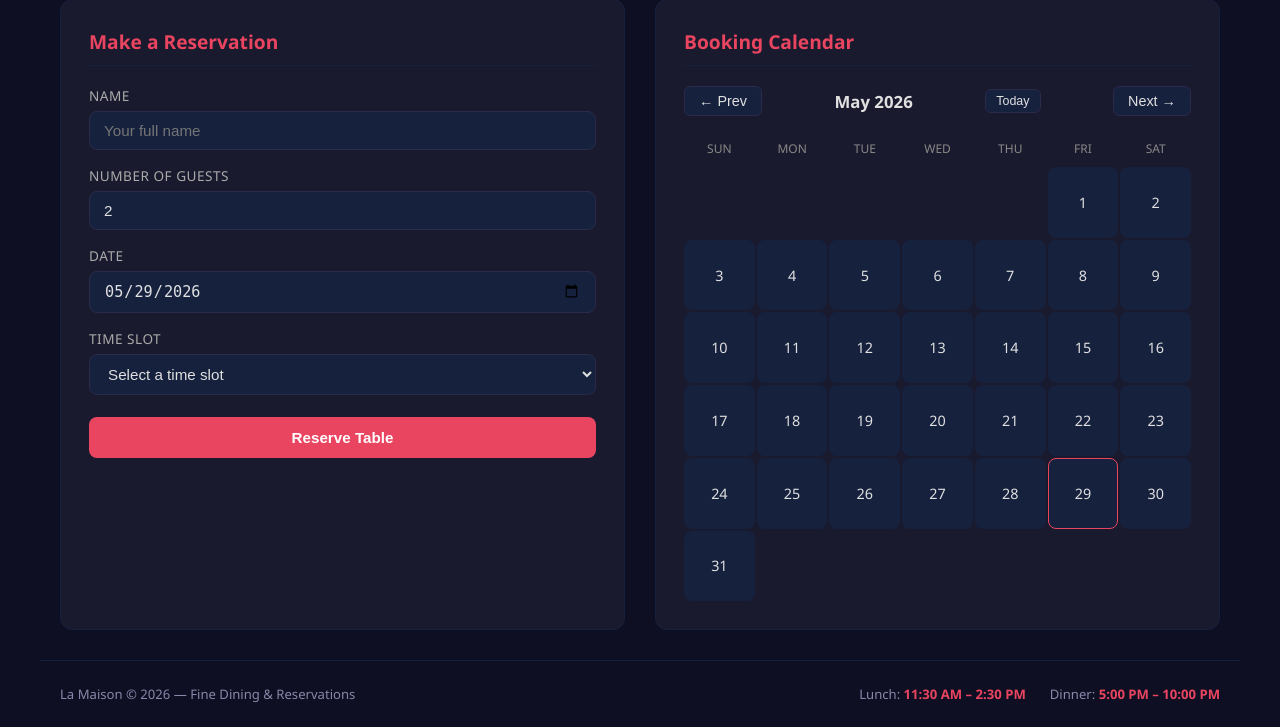
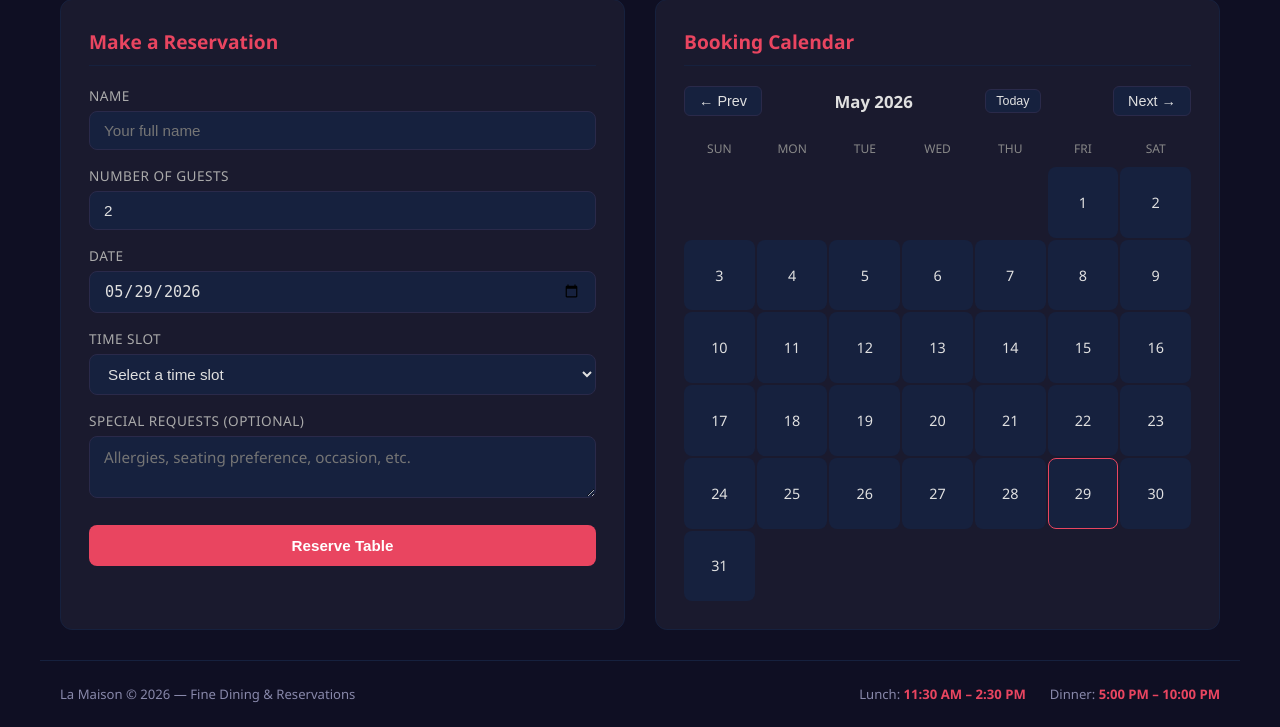
Before and after one commit to ShubhamDevops07/restaurant-booking, a Flask app: page / in a window 1280 px wide. Shown: the part 229-956 px from the top of the page. Run offline with Flask 2, Linux system fonts and the light colour scheme; data that the repository does not hold is empty.

Commit message:
Add special requests/notes field to bookings
https://claude.ai/code/session_01FJQrehUSeZGKrV3N1cAL6H

```diff
--- a/app.py
+++ b/app.py
@@ -22,10 +22,16 @@ def init_db():
             guests INTEGER NOT NULL,
             date TEXT NOT NULL,
             time TEXT NOT NULL,
+            notes TEXT DEFAULT '',
             created_at TIMESTAMP DEFAULT CURRENT_TIMESTAMP
         )
     """)
     conn.commit()
+    try:
+        conn.execute("ALTER TABLE bookings ADD COLUMN notes TEXT DEFAULT ''")
+        conn.commit()
+    except sqlite3.OperationalError:
+        pass
     conn.close()
 
 
@@ -44,6 +50,7 @@ def book():
     guests = data.get("guests")
     date = data.get("date", "").strip()
     time_slot = data.get("time", "").strip()
+    notes = data.get("notes", "").strip()
 
     if not name:
         return jsonify({"error": "Name is required"}), 400
@@ -58,8 +65,8 @@ def book():
 
     conn = get_db()
     conn.execute(
-        "INSERT INTO bookings (name, guests, date, time) VALUES (?, ?, ?, ?)",
-        (name, int(guests), date, time_slot),
+        "INSERT INTO bookings (name, guests, date, time, notes) VALUES (?, ?, ?, ?, ?)",
+        (name, int(guests), date, time_slot, notes),
     )
     conn.commit()
     conn.close()
@@ -91,6 +98,7 @@ def api_bookings():
             "guests": b["guests"],
             "date": b["date"],
             "time": b["time"],
+            "notes": b["notes"] or "",
         }
         for b in bookings
     ]
--- a/templates/index.html
+++ b/templates/index.html
@@ -54,7 +54,7 @@
             text-transform: uppercase;
             letter-spacing: 0.5px;
         }
-        .form-group input, .form-group select {
+        .form-group input, .form-group select, .form-group textarea {
             width: 100%;
             padding: 10px 14px;
             background: #16213e;
@@ -64,9 +64,14 @@
             font-size: 0.95rem;
             transition: border-color 0.2s;
         }
-        .form-group input:focus, .form-group select:focus {
+        .form-group input:focus, .form-group select:focus, .form-group textarea:focus {
             outline: none;
             border-color: #e94560;
+        }
+        .form-group textarea {
+            resize: vertical;
+            min-height: 60px;
+            font-family: inherit;
         }
         .form-group select option { background: #16213e; }
         .form-group select optgroup { background: #0f0f23; color: #e94560; font-style: normal; }
@@ -217,6 +222,7 @@
         }
         .booking-info .b-name { color: #fff; font-weight: 600; }
         .booking-info .b-meta { color: #888; }
+        .booking-info .b-notes { color: #aaa; font-size: 0.82rem; font-style: italic; display: block; margin-top: 4px; }
 
         /* Stats bar */
         .stats-bar {
@@ -344,6 +350,10 @@
                             <option value="10:00 PM">10:00 PM</option>
                         </optgroup>
                     </select>
+                </div>
+                <div class="form-group">
+                    <label>Special Requests (optional)</label>
+                    <textarea id="notes" placeholder="Allergies, seating preference, occasion, etc."></textarea>
                 </div>
                 <button type="submit" class="btn btn-primary">Reserve Table</button>
             </form>
@@ -513,6 +523,7 @@
                             <span class="b-name">${b.name}</span>
                             <span class="b-meta">${b.time}</span>
                             <span class="b-meta">${b.guests} guest${b.guests > 1 ? 's' : ''}</span>
+                            ${b.notes ? `<span class="b-notes">${b.notes}</span>` : ''}
                         </div>
                         <button class="btn btn-cancel" onclick="cancelBooking(${b.id})">Cancel</button>
                     </div>
@@ -531,7 +542,8 @@
                 name: document.getElementById('name').value,
                 guests: document.getElementById('guests').value,
                 date: document.getElementById('date').value,
-                time: document.getElementById('time').value
+                time: document.getElementById('time').value,
+                notes: document.getElementById('notes').value
             };
 
             fetch('/book', {
```
